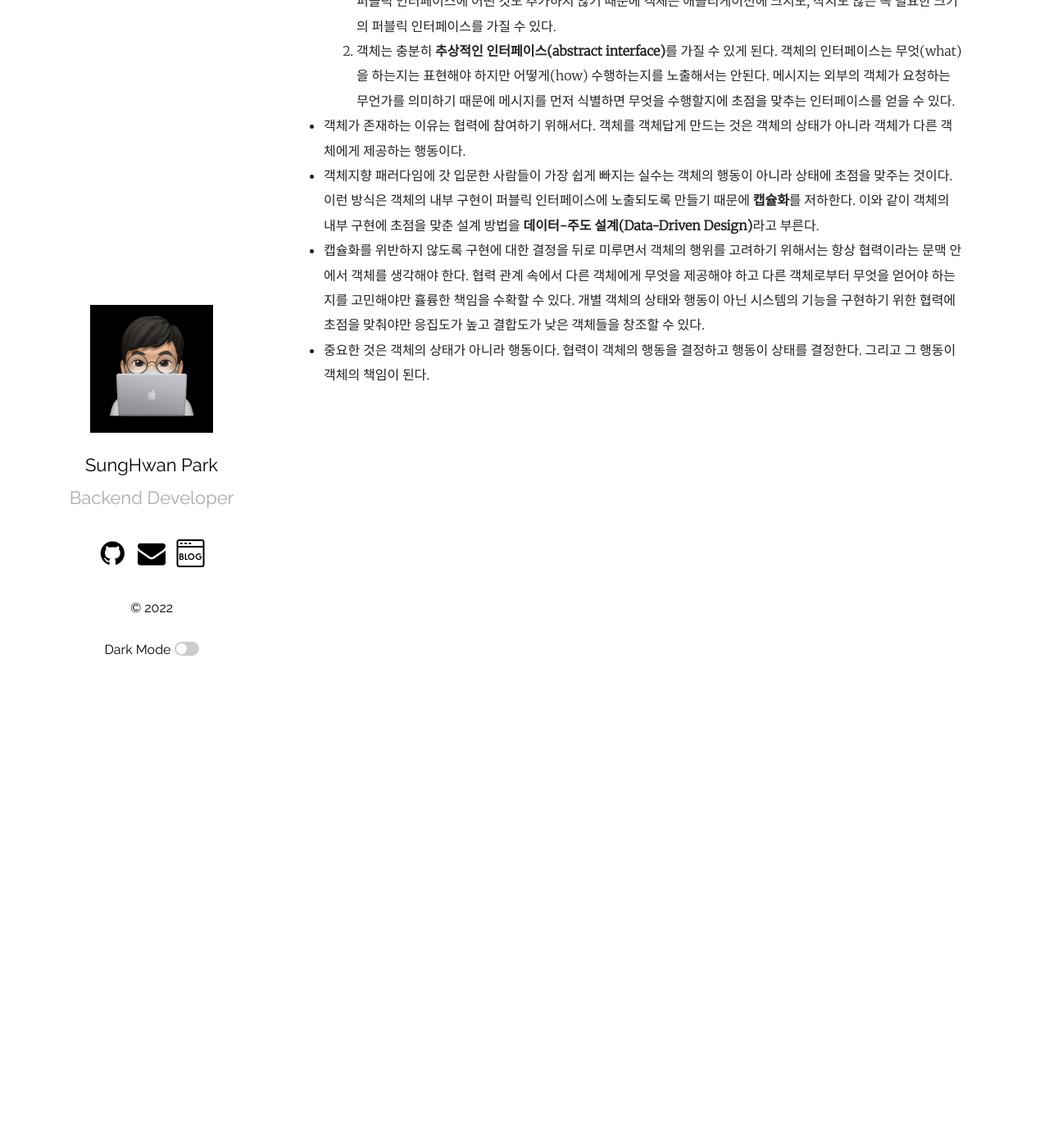
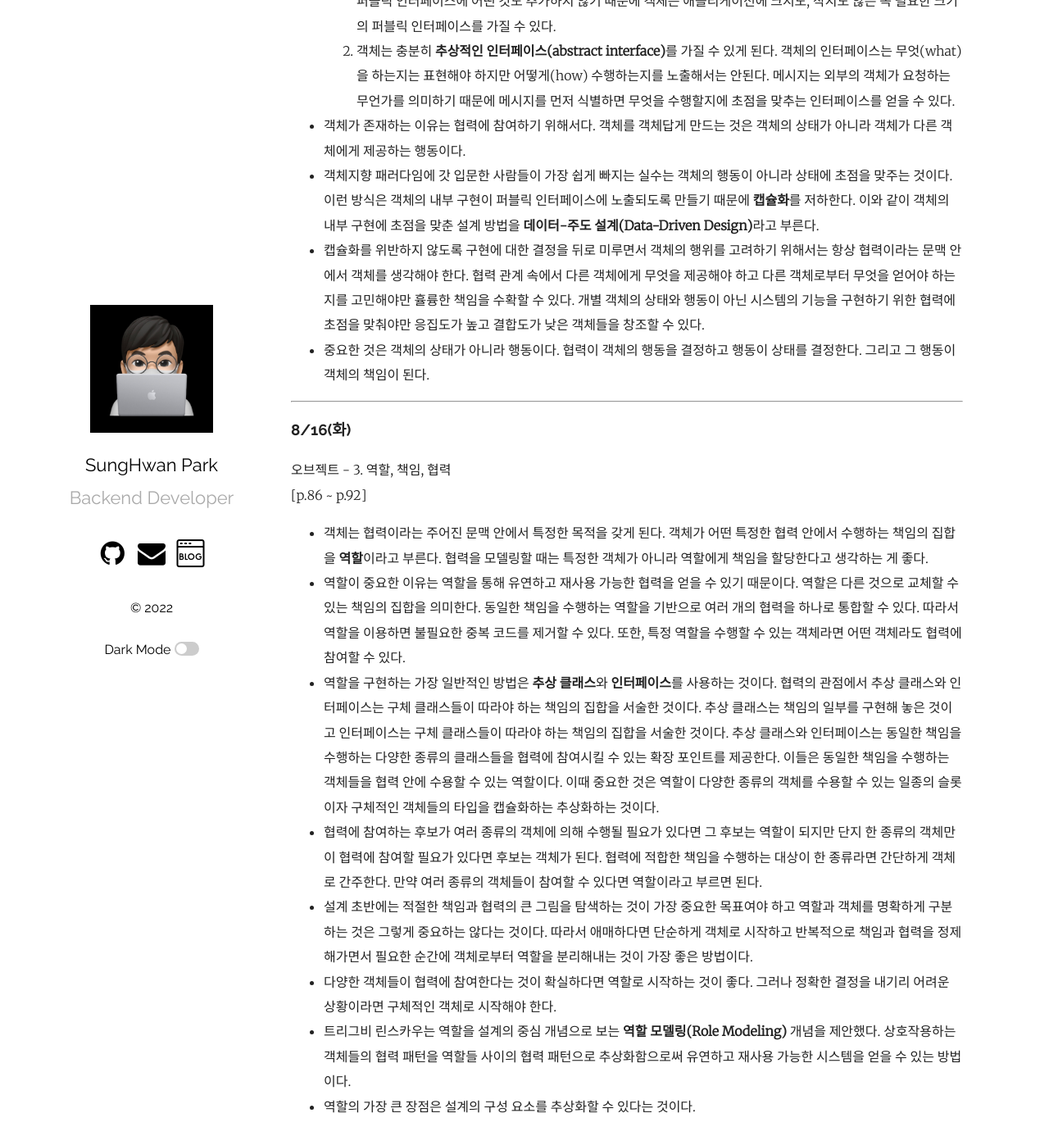
Before and after one commit to mrpark219/TIL, a Jekyll site: the page built from _posts/2022-08-01-8월TIL.markdown, in a window 1280 px wide and 1400 px high, scrolled down 15268 px. Shown: the top 1397 px of the window at 82% size. Built offline with Jekyll 4.4.1, drawn with Linux system fonts in a browser that asks for light colours; comment, search, counter and statistics services are not loaded.

Commit message:
feat: 2022-08-16 TIL 추가

```diff
--- a/_posts/2022-08-01-8월TIL.markdown
+++ b/_posts/2022-08-01-8월TIL.markdown
@@ -359,3 +359,19 @@ categories: 202208 TIL
 -   객체지향 패러다임에 갓 입문한 사람들이 가장 쉽게 빠지는 실수는 객체의 행동이 아니라 상태에 초점을 맞주는 것이다. 이런 방식은 객체의 내부 구현이 퍼블릭 인터페이스에 노출되도록 만들기 때문에 **캡슐화**를 저하한다. 이와 같이 객체의 내부 구현에 초점을 맞춘 설계 방법을 **데이터-주도 설계(Data-Driven Design)**라고 부른다.
 -   캡슐화를 위반하지 않도록 구현에 대한 결정을 뒤로 미루면서 객체의 행위를 고려하기 위해서는 항상 협력이라는 문맥 안에서 객체를 생각해야 한다. 협력 관계 속에서 다른 객체에게 무엇을 제공해야 하고 다른 객체로부터 무엇을 얻어야 하는지를 고민해야만 휼륭한 책임을 수확할 수 있다. 개별 객체의 상태와 행동이 아닌 시스템의 기능을 구현하기 위한 협력에 초점을 맞춰야만 응집도가 높고 결합도가 낮은 객체들을 창조할 수 있다.
 -   중요한 것은 객체의 상태가 아니라 행동이다. 협력이 객체의 행동을 결정하고 행동이 상태를 결정한다. 그리고 그 행동이 객체의 책임이 된다.
+
+---
+
+### 8/16(화)
+
+오브젝트 - 3. 역할, 책임, 협력
+[p.86 ~ p.92]
+
+-   객체는 협력이라는 주어진 문맥 안에서 특정한 목적을 갖게 된다. 객체가 어떤 특정한 협력 안에서 수행하는 책임의 집합을 **역할**이라고 부른다. 협력을 모델링할 때는 특정한 객체가 아니라 역할에게 책임을 할당한다고 생각하는 게 좋다.
+-   역할이 중요한 이유는 역할을 통해 유연하고 재사용 가능한 협력을 얻을 수 있기 때문이다. 역할은 다른 것으로 교체할 수 있는 책임의 집합을 의미한다. 동일한 책임을 수행하는 역할을 기반으로 여러 개의 협력을 하나로 통합할 수 있다. 따라서 역할을 이용하면 불필요한 중복 코드를 제거할 수 있다. 또한, 특정 역할을 수행할 수 있는 객체라면 어떤 객체라도 협력에 참여할 수 있다.
+-   역할을 구현하는 가장 일반적인 방법은 **추상 클래스**와 **인터페이스**를 사용하는 것이다. 협력의 관점에서 추상 클래스와 인터페이스는 구체 클래스들이 따라야 하는 책임의 집합을 서술한 것이다. 추상 클래스는 책임의 일부를 구현해 놓은 것이고 인터페이스는 구체 클래스들이 따라야 하는 책임의 집합을 서술한 것이다. 추상 클래스와 인터페이스는 동일한 책임을 수행하는 다양한 종류의 클래스들을 협력에 참여시킬 수 있는 확장 포인트를 제공한다. 이들은 동일한 책임을 수행하는 객체들을 협력 안에 수용할 수 있는 역할이다. 이때 중요한 것은 역할이 다양한 종류의 객체를 수용할 수 있는 일종의 슬롯이자 구체적인 객체들의 타입을 캡슐화하는 추상화하는 것이다.
+-   협력에 참여하는 후보가 여러 종류의 객체에 의해 수행될 필요가 있다면 그 후보는 역할이 되지만 단지 한 종류의 객체만이 협력에 참여할 필요가 있다면 후보는 객체가 된다. 협력에 적합한 책임을 수행하는 대상이 한 종류라면 간단하게 객체로 간주한다. 만약 여러 종류의 객체들이 참여할 수 있다면 역할이라고 부르면 된다.
+-   설계 초반에는 적절한 책임과 협력의 큰 그림을 탐색하는 것이 가장 중요한 목표여야 하고 역할과 객체를 명확하게 구분하는 것은 그렇게 중요하는 않다는 것이다. 따라서 애매하다면 단순하게 객체로 시작하고 반복적으로 책임과 협력을 정제해가면서 필요한 순간에 객체로부터 역할을 분리해내는 것이 가장 좋은 방법이다.
+-   다양한 객체들이 협력에 참여한다는 것이 확실하다면 역할로 시작하는 것이 좋다. 그러나 정확한 결정을 내기리 어려운 상황이라면 구체적인 객체로 시작해야 한다.
+-   트리그비 린스카우는 역할을 설계의 중심 개념으로 보는 **역할 모델링(Role Modeling)** 개념을 제안했다. 상호작용하는 객체들의 협력 패턴을 역할들 사이의 협력 패턴으로 추상화함으로써 유연하고 재사용 가능한 시스템을 얻을 수 있는 방법이다.
+-   역할의 가장 큰 장점은 설계의 구성 요소를 추상화할 수 있다는 것이다.
```
